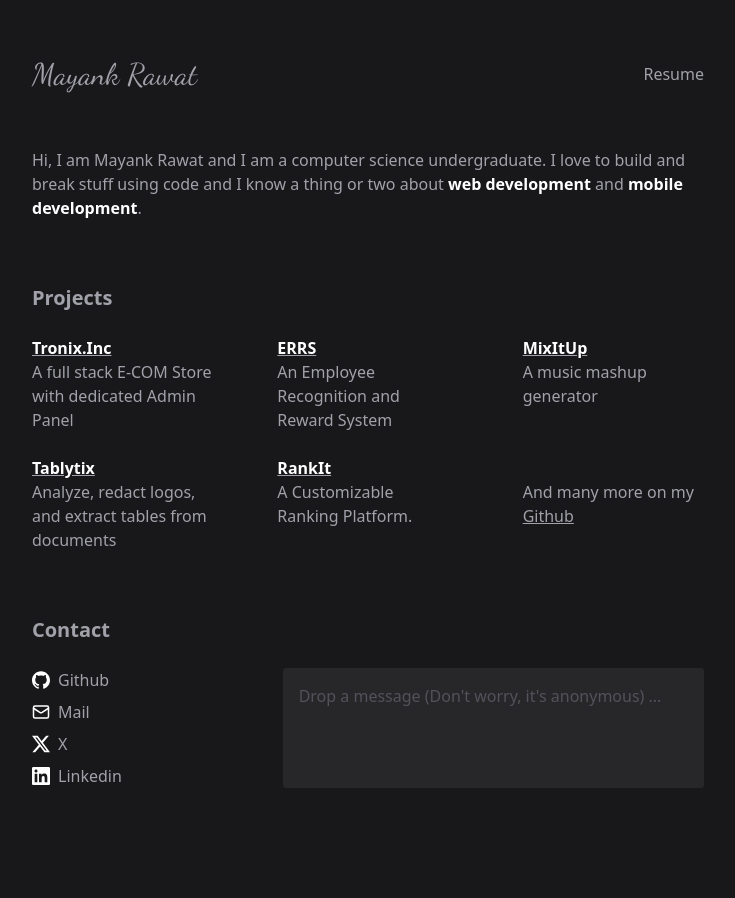
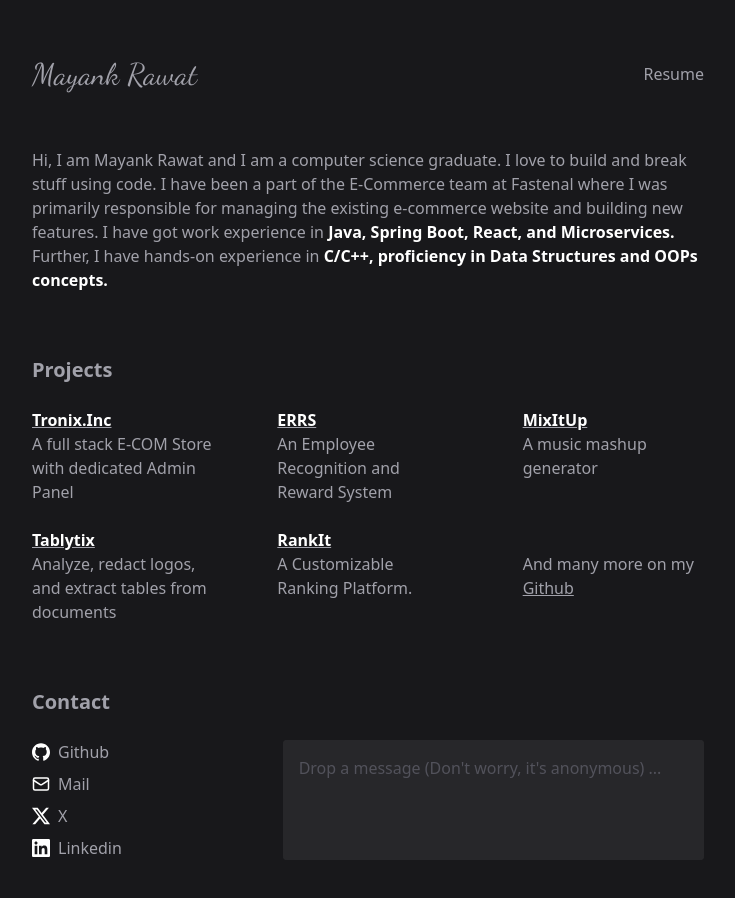
Before and after one commit to MayankRawat06/mayankrawat.tech, a Next.js app: page / in a window 1280 px wide. Shown: the top 898 px of the page, without its empty margins (272-1007 px from the left). Before the commit the page ends 868 px from the top, so only its background shows below. Built offline with nearby package versions, Linux system fonts and the light colour scheme; a web font is replaced by a local one.

Commit message:
update about section

```diff
--- a/app/about.tsx
+++ b/app/about.tsx
@@ -2,10 +2,17 @@ export default function About() {
     return (
         <div>
             <p>
-            Hi, I am Mayank Rawat and I am a computer science undergraduate. I love
-        to build and break stuff using code and I know a thing or two about{" "}
-        <span className="text-white font-semibold">web development</span> and{" "}
-        <span className="text-white font-semibold">mobile development</span>.
+            Hi, I am Mayank Rawat and I am a computer science graduate. I love
+        to build and break stuff using code.{"\n"}
+        I have been a part of the E-Commerce team at Fastenal where
+        I was primarily responsible for managing the existing
+        e-commerce website and building new features.{"\n"}
+        I have got work experience in{" "}
+        <span className="text-white font-semibold">Java, Spring Boot, React,
+        and Microservices.</span>{"\n"}
+        Further, I have hands-on experience in{" "}
+        <span className="text-white font-semibold">C/C++, proficiency
+        in Data Structures and OOPs concepts.</span>
             </p>
         </div>
     );
```
